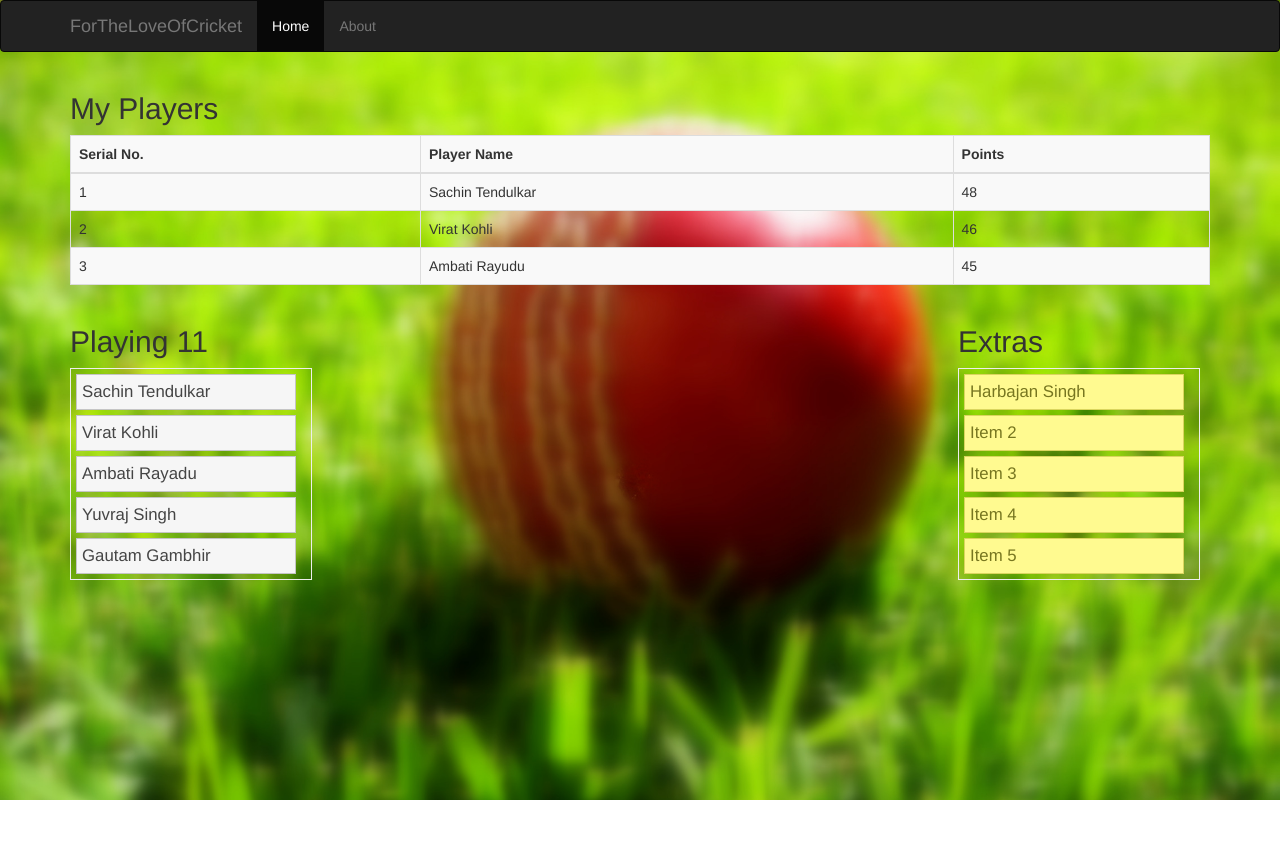
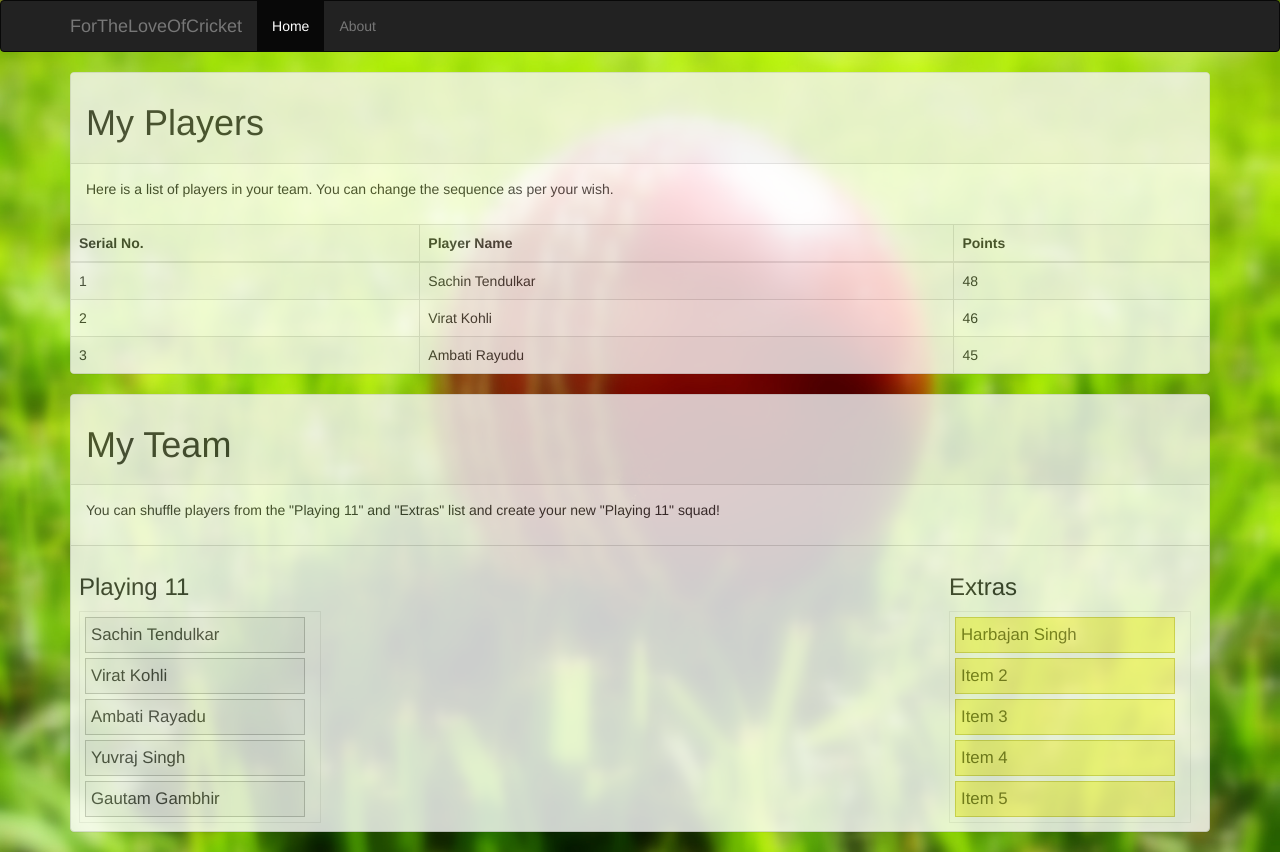
Before and after one commit to anchal20/ForTheLoveOfCricket, a plain HTML site: page home.html in a window 1280 px wide. Before the commit the page ends 800 px from the top, so only its background shows below. Drawn offline with nearby package versions, Linux system fonts and the light colour scheme.

Commit message:
added some more awesome feature in home.html

```diff
--- a/css/stylesheet.css
+++ b/css/stylesheet.css
@@ -15,7 +15,7 @@
     opacity: 0.45;
 }
 
-div p {
+#slogan {
     margin: 30px 40px;
     font-weight: bold;
     color: #000000;
@@ -41,5 +41,8 @@ div p {
     font-size: 1.2em;
     width: 220px;
   }
+.opacity {
+    opacity: 0.8;
+}
 
 /******* ends here ******/
--- a/home.html
+++ b/home.html
@@ -40,7 +40,11 @@
         </div>
     </div>
     <div class="container ">
-        <h2>My Players</h2>
+        <div class="panel panel-default opacity">
+        <div class="panel-heading"><h1>My Players</h1></div>
+        <div class="panel-body">
+            <p>Here is a list of players in your team. You can change the sequence as per your wish.</p>
+        </div>
         <table class="table table-striped table-bordered table-hover" >
             <tr>
                 <th>Serial No.</th>
@@ -65,8 +69,15 @@
             </tr>
             </tbody>
         </table>
-        <div style="float:left;">
-        <h2>Playing 11</h2>
+        </div>
+        <div class="panel panel-default opacity clearfix">
+        <div class="panel-heading"><h1>My Team</h1></div>
+        <div class="panel-body">
+        <p>You can shuffle players from the "Playing 11" and "Extras" list and create your new "Playing 11" squad!</p>
+        </div>
+        <table class="table">
+        <tr><td><div style="float:left;">
+        <h3>Playing 11</h3>
         <ul id="sortable1" class="connectedSortable">
             <li class="ui-state-default"><a href="#" >Sachin Tendulkar</a></li>
             <li class="ui-state-default"><a href="#" >Virat Kohli</a></li>
@@ -74,9 +85,10 @@
             <li class="ui-state-default"><a href="#" >Yuvraj Singh</a></li>
             <li class="ui-state-default"><a href="#" >Gautam Gambhir</a></li>
         </ul>
-        </div>
+        </div></td>
+        <td>
         <div style="float:right;">
-        <h2>Extras</h2>
+        <h3>Extras</h3>
         <ul id="sortable2" class="connectedSortable" >
             <li class="ui-state-highlight">Harbajan Singh</li>
             <li class="ui-state-highlight">Item 2</li>
@@ -84,6 +96,7 @@
             <li class="ui-state-highlight">Item 4</li>
             <li class="ui-state-highlight">Item 5</li>
         </ul>
+        </div></td></tr></table>
         </div>
     </div>
 
--- a/js/script.js
+++ b/js/script.js
@@ -9,7 +9,7 @@ $(function() {
   });
 
 $(function(){
-    $("button").click(function(){
+    $("#button").click(function(){
         alert("calling");
         $.post("home.html");
     });
```
Also changed, not shown: index.html (+1 -1 lines).
